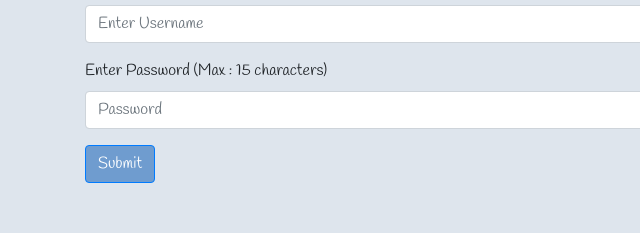
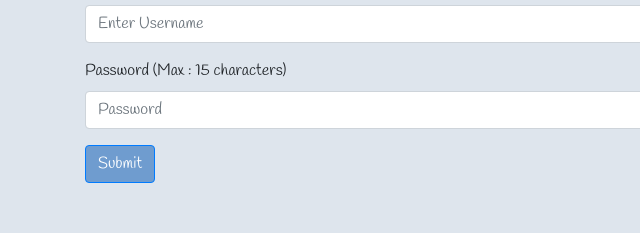
Before and after one commit to Hevilio/web_prog_4AI, a website: page views/index.html in a window 1280 px wide. Shown: the part 259-492 px from the top of the page, 0-640 px from the left. Drawn offline with nearby package versions, Linux system fonts and the light colour scheme; files that its build step writes are made by us from their sources; no server answers; files whose address does not match are found by name.

Commit message:
enter password push

```diff
--- a/views/index.html
+++ b/views/index.html
@@ -28,7 +28,7 @@
 						<input maxlength="15" type="text" class="form-control" id="Username" placeholder="Enter Username" ref="username">
 					</div>
 					<div class="form-group">
-						<label for="exampleInputPassword1">Enter Password (Max : 15 characters)</label>
+						<label for="exampleInputPassword1">Password (Max : 15 characters)</label>
 						<input maxlength="15" type="password" class="form-control" id="exampleInputPassword1" placeholder="Password" ref="password">
 					</div>
 				</form>
```
